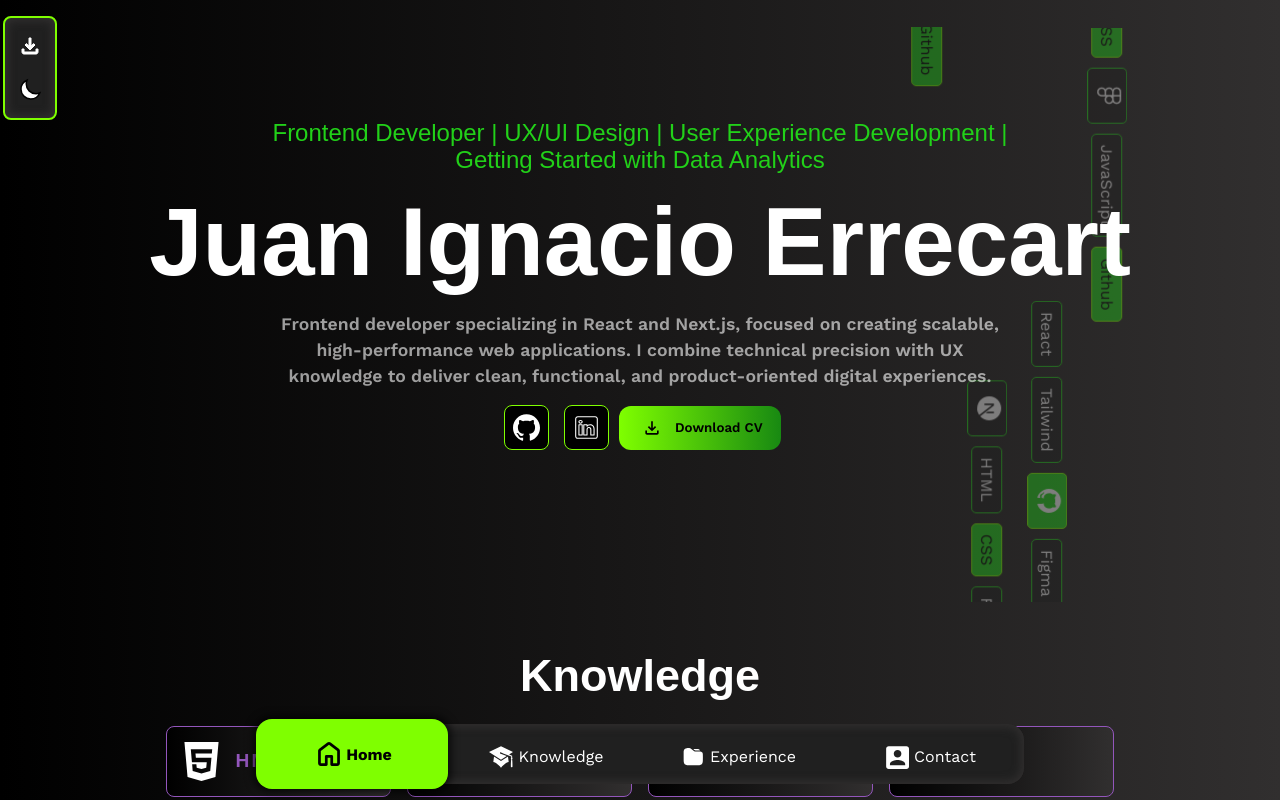
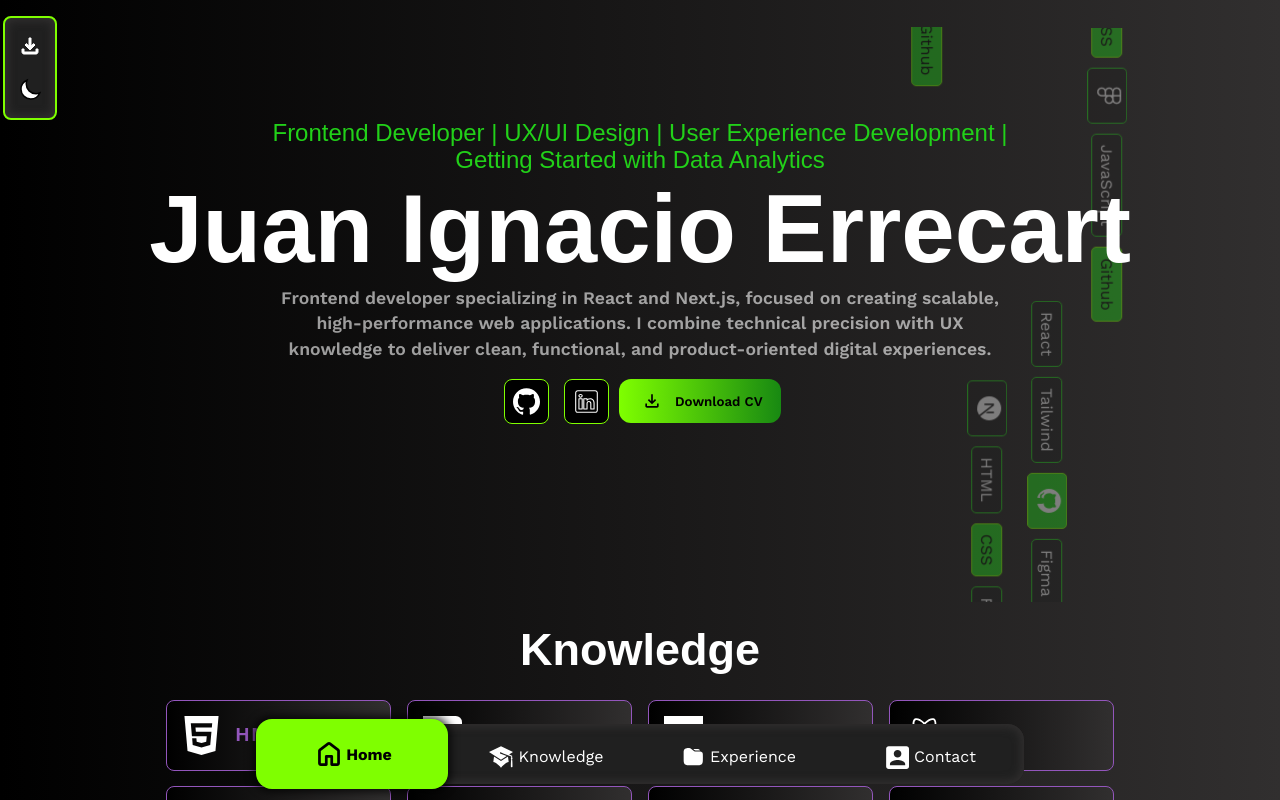
Before and after one commit to errecart/portfolio, a Next.js app: page / in a window 1280 px wide. Shown: the top 800 px of the page. Built offline with nearby package versions, Linux system fonts and the light colour scheme; a web font is replaced by a local one.

Commit message:
[change]: modified hero

```diff
--- a/src/pages/Main2/MainAni.css
+++ b/src/pages/Main2/MainAni.css
@@ -9,7 +9,7 @@
 }
 .main_info h1 {
   font-size: 6rem;
-  line-height: 2ch;
+  line-height: 1.5ch;
   margin-block: 1rem;
   text-align: center;
   color: var(--text-100);
```
